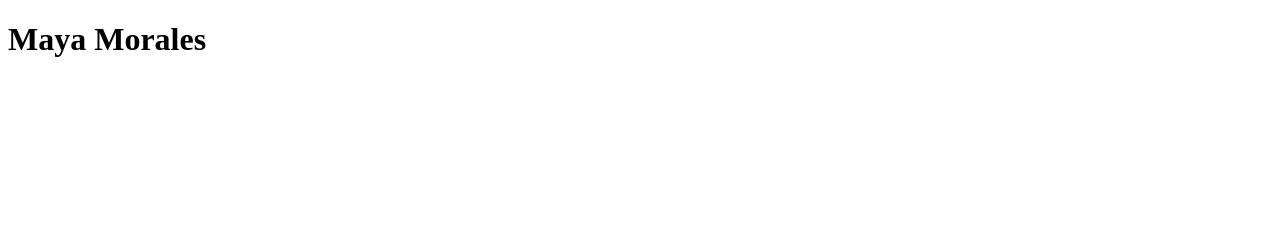
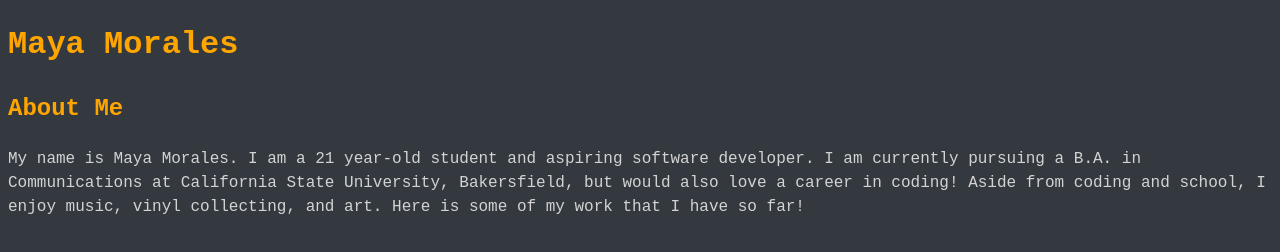
Before and after one commit to mayaimorales/advanced-css-portfolio, a plain HTML site: page index.html in a window 1280 px wide. Drawn offline with Linux system fonts and the light colour scheme.

Commit message:
add color and font elements

```diff
--- a/assets/css/style.css
+++ b/assets/css/style.css
@@ -5,3 +5,45 @@
     --light-grey: #D3D3D3;
     --orange: orange;
 }
+
+::selection{
+    background-color: var(--orange);
+    color: var(--dark-grey);
+}
+
+body {
+    font-family: OCR A Std, monospace;
+
+    line-height: 1.5;
+    color: var(--light-grey);
+    background-color: var(--dark-grey);
+}
+
+h1,
+h2,
+h3,
+h4,
+h5,
+h6 {
+    color: var(--orange);
+    font-weight: 700;
+}
+
+.work-display {
+    display: flex;
+    flex-direction: column;
+    justify-content: flex-start;
+    min-height: 100%;
+    color: var(--orange);
+
+    outline: 2px dashed var(--light-grey);
+    outline-offset: -2px;
+}
+
+.work-display:hover{
+    box-shadow: inset 0px 0px 8px var(--emerald-green);
+}
+
+@media screen and (min-width: 768px) {
+
+}
--- a/index.html
+++ b/index.html
@@ -7,9 +7,14 @@
         <link rel=" stylesheet" type="text/css" href="./assets/css/style.css" />
         <link rel="stylesheet" href ="./assets/css/reset.css" />
     </head>
-    <body>
+    <body class = "body">
         <header>
             <h1>Maya Morales</h1>
+            <h2 class ="h2">About Me</h2>
+            <p>
+                My name is Maya Morales. I am a 21 year-old student and aspiring software developer. I am currently pursuing a B.A. in Communications at California State University, Bakersfield, but would also love a career in coding!
+                Aside from coding and school, I enjoy music, vinyl collecting, and art. Here is some of my work that I have so far!
+            </p>
         </header>
     </body>
 </html>
```
Also changed, not shown: assets/images/image-1.JPG (added).
